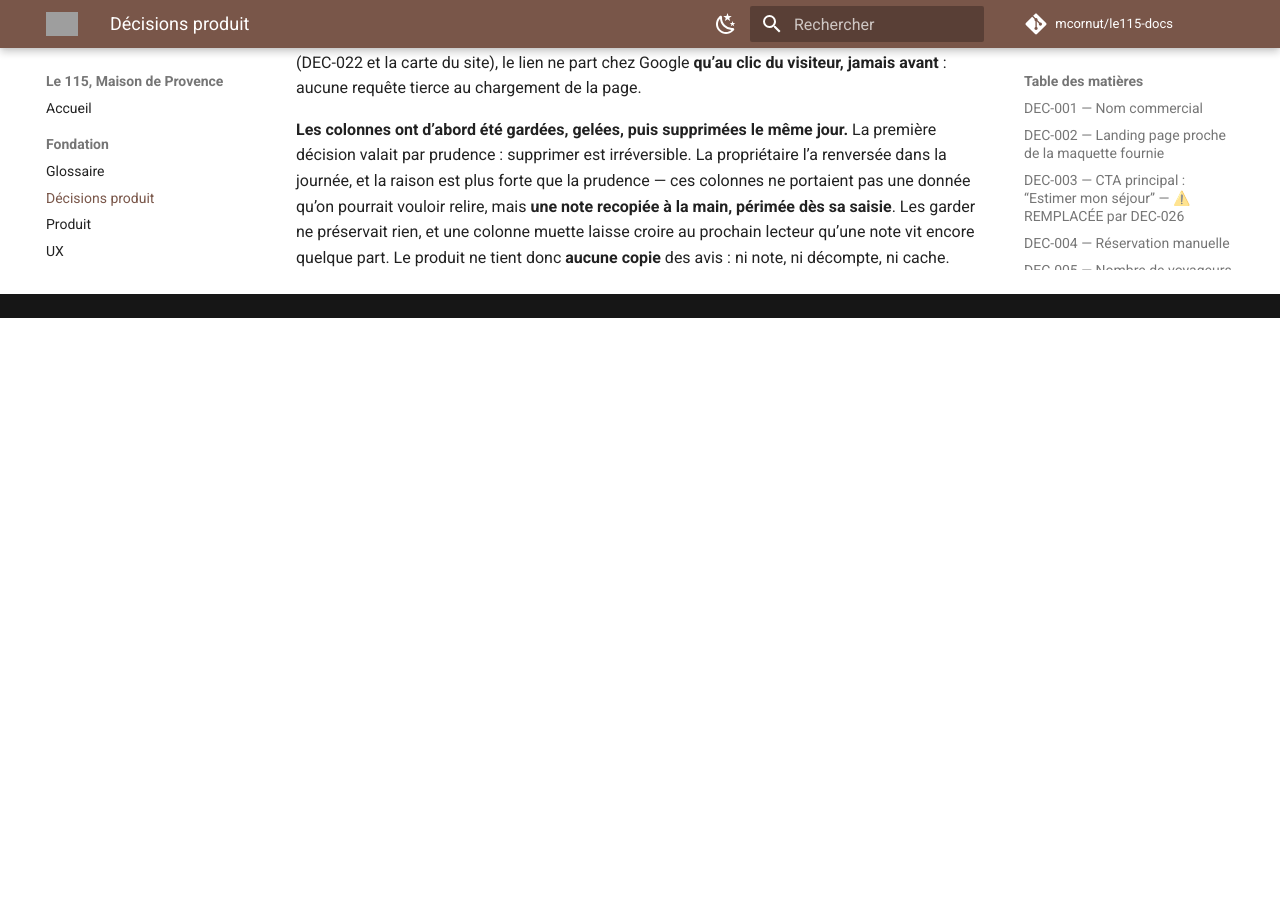
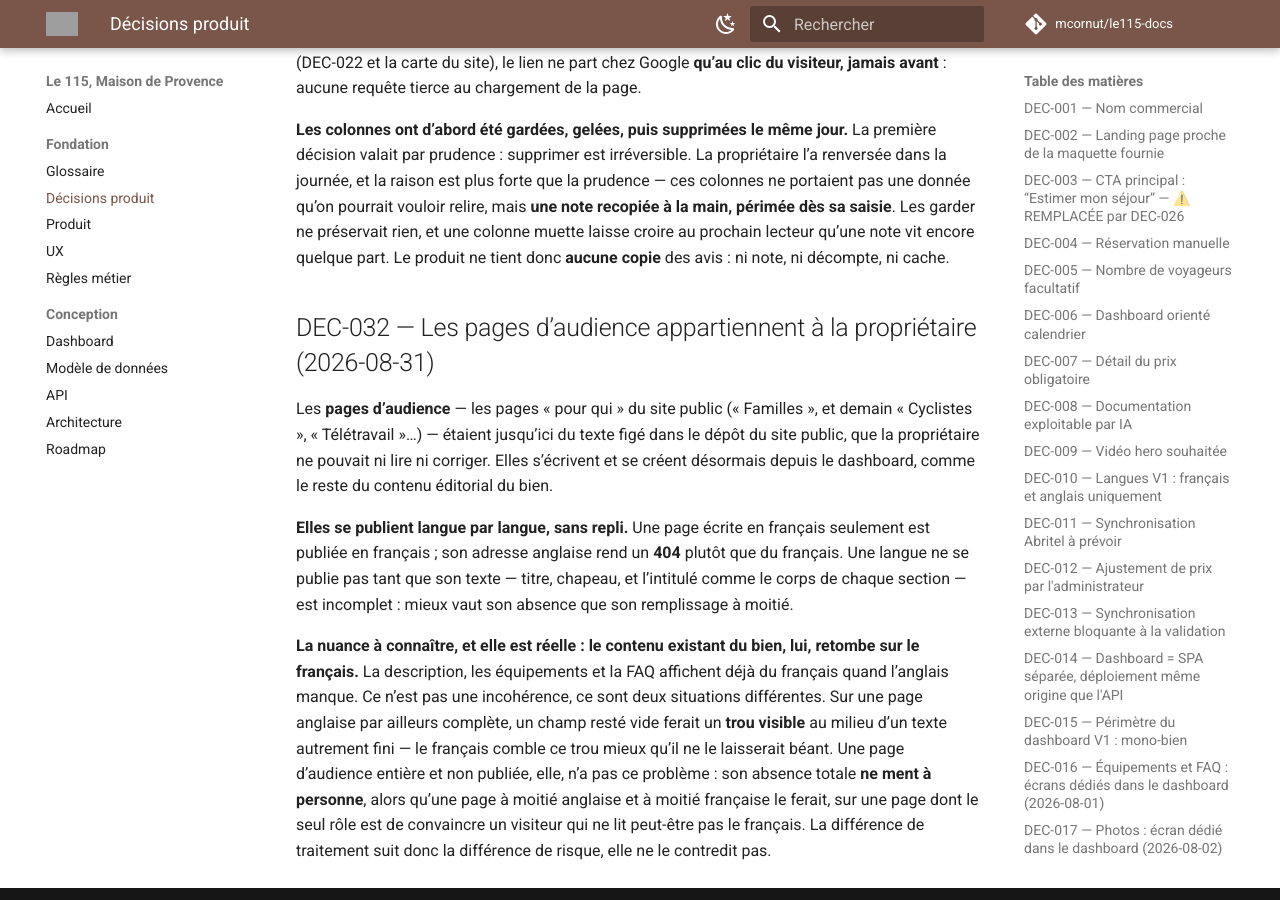
Before and after one commit to mcornut/le115-docs, an MkDocs documentation site: the page built from docs/00-Product-Decisions.md, in a window 1280 px wide and 900 px high, scrolled down 14409 px. Built offline with MkDocs 1.6.1 and Material for MkDocs 9.7.7, drawn with Linux system fonts in a browser that asks for light colours; comment, search, counter and statistics services are not loaded; before the commit the page ends 14727 px from its top, so only the background shows below that; grey boxes are pictures that could not be loaded.

Commit message:
docs(DEC-032): les pages d'audience appartiennent à la propriétaire
Les pages d'audience du site public (« Familles », et demain d'autres)
s'écrivent désormais depuis le dashboard et se publient langue par
langue, sans repli — contrairement au contenu existant du bien (fiche,
équipements, FAQ), qui retombe sur le français quand l'anglais manque.
DEC-032 nomme cette nuance explicitement : sur une page par ailleurs
complète un champ vide ferait un trou que le français comble mieux qu'il
ne le laisserait béant, alors qu'une page d'audience entière et absente
ne ment à personne — la différence suit le risque, elle ne le contredit
pas. Sans l'écrire, la prochaine lecture aurait pu prendre cet écart pour
une incohérence plutôt qu'un choix.

02-UX.md : les deux affirmations sans source de la page « Familles »
(marché bihebdomadaire, vingt minutes) sont retirées de la liste des
contenus à confirmer — la propriétaire les a dites fausses le
2026-08-31, et le cas rejoint les précédents déjà tranchés dans ce
document, avec le même enseignement : ce qui n'a pas de source finit
par être recopié comme s'il en avait une.

Co-Authored-By: Claude Opus 5 <noreply@anthropic.com>

```diff
--- a/docs/00-Product-Decisions.md
+++ b/docs/00-Product-Decisions.md
@@ -639,3 +639,27 @@ relire, mais **une note recopiée à la main, périmée dès sa saisie**. Les ga
 ne préservait rien, et une colonne muette laisse croire au prochain lecteur
 qu’une note vit encore quelque part. Le produit ne tient donc **aucune copie**
 des avis : ni note, ni décompte, ni cache.
+
+## DEC-032 — Les pages d’audience appartiennent à la propriétaire (2026-08-31)
+
+Les **pages d’audience** — les pages « pour qui » du site public (« Familles », et
+demain « Cyclistes », « Télétravail »…) — étaient jusqu’ici du texte figé dans le dépôt
+du site public, que la propriétaire ne pouvait ni lire ni corriger. Elles s’écrivent et
+se créent désormais depuis le dashboard, comme le reste du contenu éditorial du bien.
+
+**Elles se publient langue par langue, sans repli.** Une page écrite en français
+seulement est publiée en français ; son adresse anglaise rend un **404** plutôt que du
+français. Une langue ne se publie pas tant que son texte — titre, chapeau, et
+l’intitulé comme le corps de chaque section — est incomplet : mieux vaut son absence
+que son remplissage à moitié.
+
+**La nuance à connaître, et elle est réelle : le contenu existant du bien, lui, retombe
+sur le français.** La description, les équipements et la FAQ affichent déjà du français
+quand l’anglais manque. Ce n’est pas une incohérence, ce sont deux situations
+différentes. Sur une page anglaise par ailleurs complète, un champ resté vide ferait un
+**trou visible** au milieu d’un texte autrement fini — le français comble ce trou mieux
+qu’il ne le laisserait béant. Une page d’audience entière et non publiée, elle, n’a pas
+ce problème : son absence totale **ne ment à personne**, alors qu’une page à moitié
+anglaise et à moitié française le ferait, sur une page dont le seul rôle est de
+convaincre un visiteur qui ne lit peut-être pas le français. La différence de
+traitement suit donc la différence de risque, elle ne le contredit pas.
--- a/docs/02-UX.md
+++ b/docs/02-UX.md
@@ -465,3 +462,12 @@ qu’ils ne se perdent pas entre deux chantiers.
 > pour les points ci-dessus, et elle est plus dure qu’il n’y paraît — ce qui n’a pas
 > de source finit par être recopié comme s’il en avait une, et le contredire demande
 > que quelqu’un apporte la vraie donnée.
+>
+> **Un troisième cas, tranché le 2026-08-31** : sur la page d’audience « Familles »,
+> que **le marché a lieu deux fois par semaine** et qu’il faut **moins de vingt
+> minutes** pour rejoindre les premières balades ombragées. La propriétaire les a
+> dits FAUX. La phrase qui les portait est retirée, amputée de ces deux affirmations
+> et de rien d’autre — pas réécrite avec un contenu de remplacement inventé pour
+> combler le vide. Ce cas ferme aussi la cause : la page « Familles » a quitté le
+> dépôt du site pour la base (`../le115-backend/migrations/00020_familles_contenu.sql`),
+> elle est désormais éditable par la propriétaire depuis le dashboard — voir DEC-032.
```
Also changed, not shown: other parts of docs/02-UX.md (+0 -3 lines).
